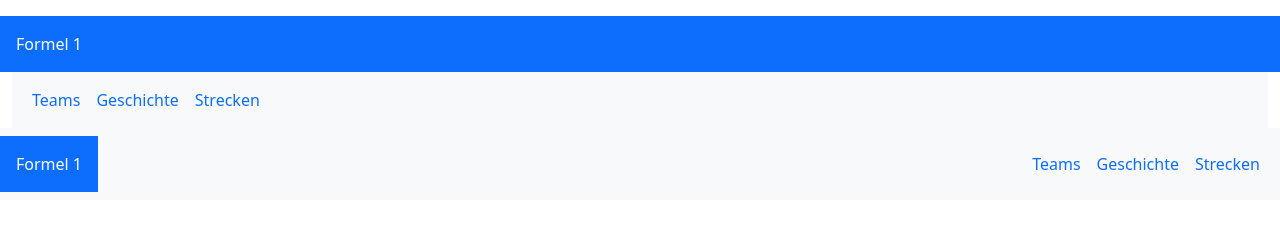
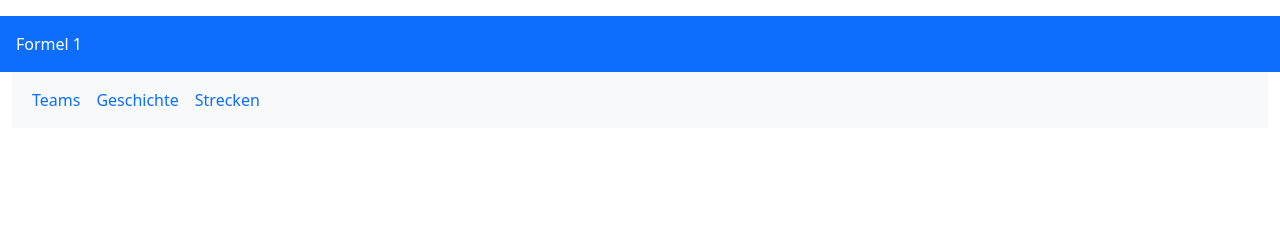
Before and after one commit to hanneshammerer/hanneshammerer.github.io, a plain HTML site: page formel1/index.html in a window 1280 px wide. Drawn offline with nearby package versions, Linux system fonts and the light colour scheme.

Commit message:
Update index.html

```diff
--- a/formel1/index.html
+++ b/formel1/index.html
@@ -79,84 +79,3 @@
       </div>
     </div>
 -->
-<Doctype html>
-
-<html>
-  <head>
-    <title> FFF-Formel1-für-Fans </title>
-    <link href="https://cdn.jsdelivr.net/npm/bootstrap@5.1.3/dist/css/bootstrap.min.css" rel="stylesheet">
-    <script src="https://cdn.jsdelivr.net/npm/bootstrap@5.1.3/dist/js/bootstrap.bundle.min.js"></script>
-  </head>
-
-  <body>
-
-    <nav class="navbar navbar-expand-sm bg-light">
-      <div class="container-fluid">
-
-        <div class="row">
-     <div class="col-sm-12 p-3 bg-primary text-white">Formel 1</div>
-   </div>
-
-
-        <ul class="navbar-nav">
-          <li class="Teams">
-            <a class="nav-link" href="#">Teams</a>
-          </li>
-          <li class="History">
-            <a class="nav-link" href="#">Geschichte</a>
-          </li>
-          <li class="Racing Circuit">
-            <a class="nav-link" href="#">Strecken</a>
-          </li>
-        </ul>
-
-      </div>
-    </nav>
-  <!--    <div class="row">
-        <div class="col-sm-12">
-          <h1>Formel 1</h1>
-        </div>
-      </div>
-      <div class="row">
-        <div class="col-sm-12">
-          <ul>
-            <li>Teams</li>
-            <li>History</li>
-            <li>Racing Circuit</li>
-            <li>Race Calendar</li>
-            <li>Live-Standings</li>
-          </ul>
-        </div>
-      </div>
--->
-    </div>
-
-
-
-  </body>
-</html>
-
-
-
-    <!--
-    <div class="row">
-      <div class="col-sm-2">
-        <h2>Teams</h2>
-      </div>
-      <div class="col-sm-2">
-        <h2>History</h2>
-      </div>
-      <div class="col-sm-2">
-        <h2>Racing Circuit</h2>
-      </div>
-      <div class="col-sm-2">
-        <h2>Race Calendar</h2>
-      </div>
-      <div class="col-sm-2">
-        <h2>Live-Standings</h2>
-      </div>
-      <div class="col-sm-2">
-
-      </div>
-    </div>
--->
```
